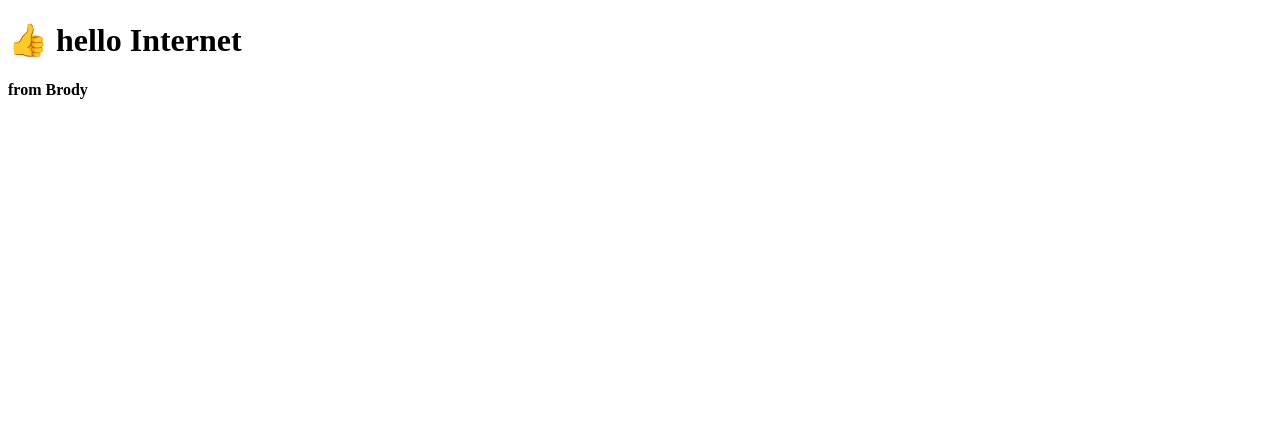
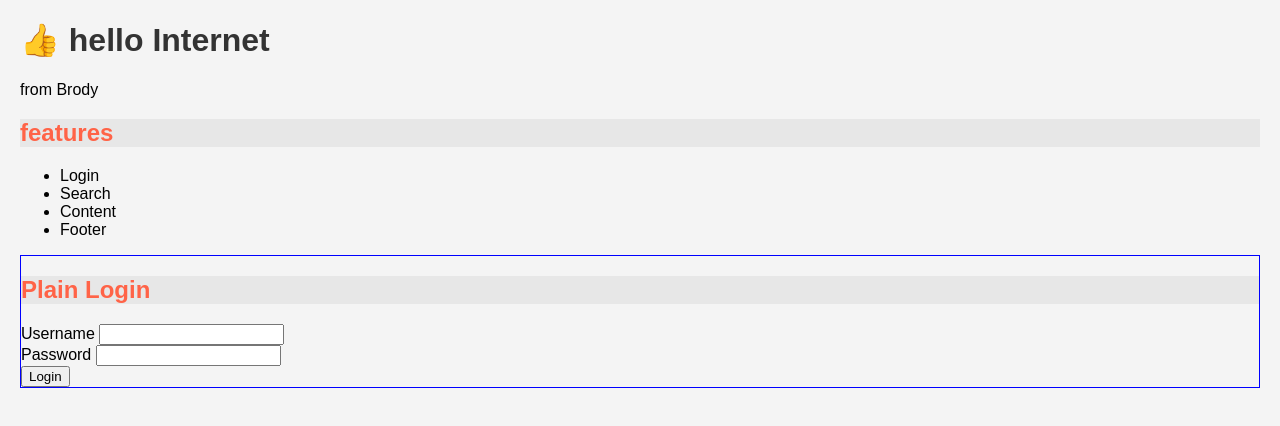
Before and after one commit to brody20051/redesigned-chainsaw-project1, a plain HTML site: page index.html in a window 1280 px wide. Drawn offline with Linux system fonts and the light colour scheme.

Commit message:
Update index.html

```diff
--- a/index.html
+++ b/index.html
@@ -1,17 +1,109 @@
 <!DOCTYPE html>
 <html lang="en">
+
 <head>
-    <meta charset="UTF-8">
-    <meta name="viewport" content="width=device-width, initial-scale=1.0">
-    <title>Hello Internet</title>
+  <meta charset="UTF-8">
+  <meta name="viewport" content="width=device-width, initial-scale=1.0">
+  <title>Hello Internet</title>
+
+
+  <style>
+    body {
+      font-family: Arial, sans-serif;
+      margin: 20px;
+      background-color: #f4f4f4;
+    }
+
+    h1 {
+      color: #333333;
+    }
+
+    h2 {
+      color: rgb(255, 99, 71);
+      background-color: rgb(200, 200, 200, 0.3);
+    }
+
+    .login-container {
+      border: solid 1px blue;
+
+
+    }
+
+    #author {
+      color: #8e4fd6;
+    }
+
+
+
+
+
+  </style>
 </head>
+
 <body>
 
 
-    <h1>👍 hello Internet</h1>
+  <h1>👍 hello Internet</h1>
 
 
-    <h4>from Brody</h4>
+  <p>from Brody</p>
+
+
+  <h2> features </h2>
+
+  <ul>
+    <li> Login</li>
+    <li> Search</li>
+    <li> Content</li>
+    <li> Footer</li>
+
+
+  </ul>
+
+  <div class="login-container">
+    <h2>Plain Login</h2>
+    <form id="loginForm">
+      <div class="form-group">
+        <label for="username">Username</label>
+        <input type="text" id="username" name="username" required>
+      </div>
+      <div class="form-group">
+        <label for="password">Password</label>
+        <input type="password" id="password" name="password" required>
+      </div>
+      <button type="submit" class="btn-login">Login</button>
+      <div id="message" class="message"></div>
+    </form>
+  </div>
+
+  <script>
+    console.log("password is: lasanga");
+
+
+
+
+
+
+
+
+
+  </script>
+
+
+
+
+
+
+
+
+
+
+
+
+</body>
+
+</html>
+
 
 
 
@@ -30,4 +122,5 @@
 
 
 </body>
+
 </html>
```
